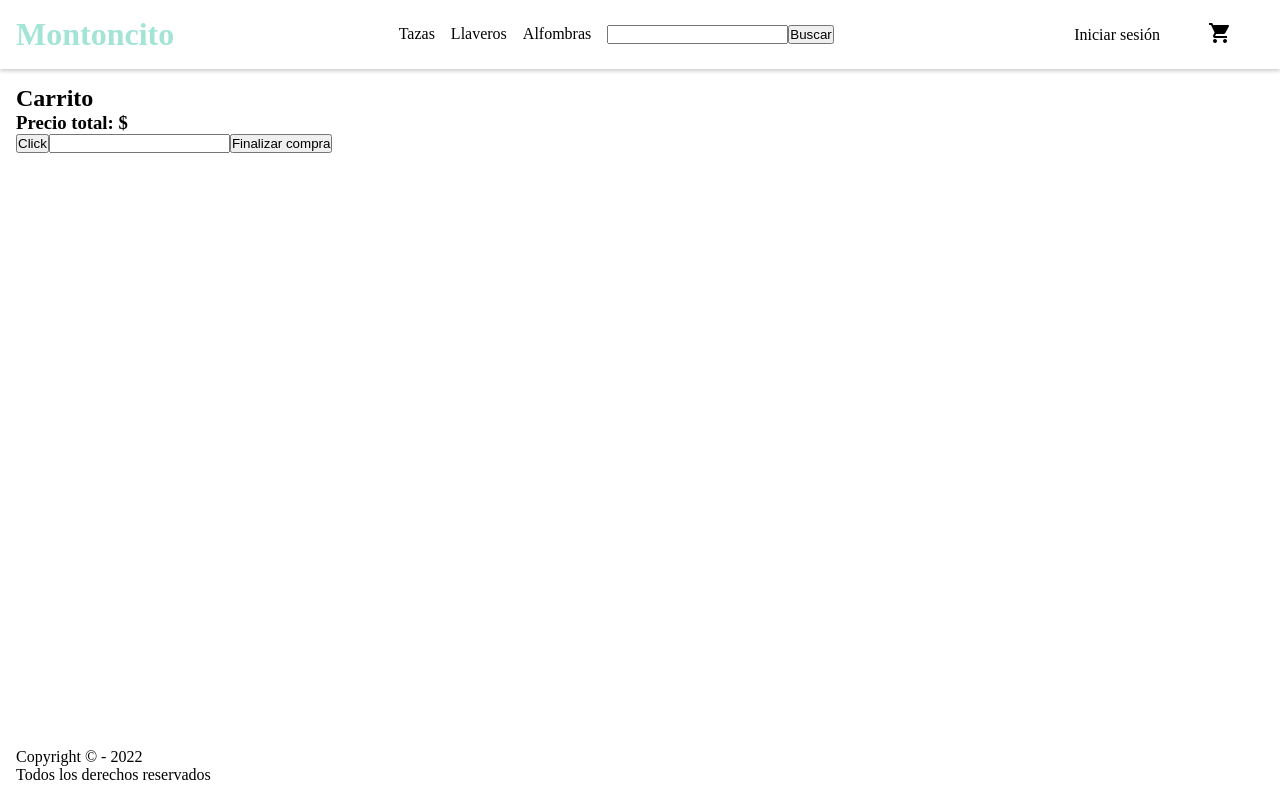
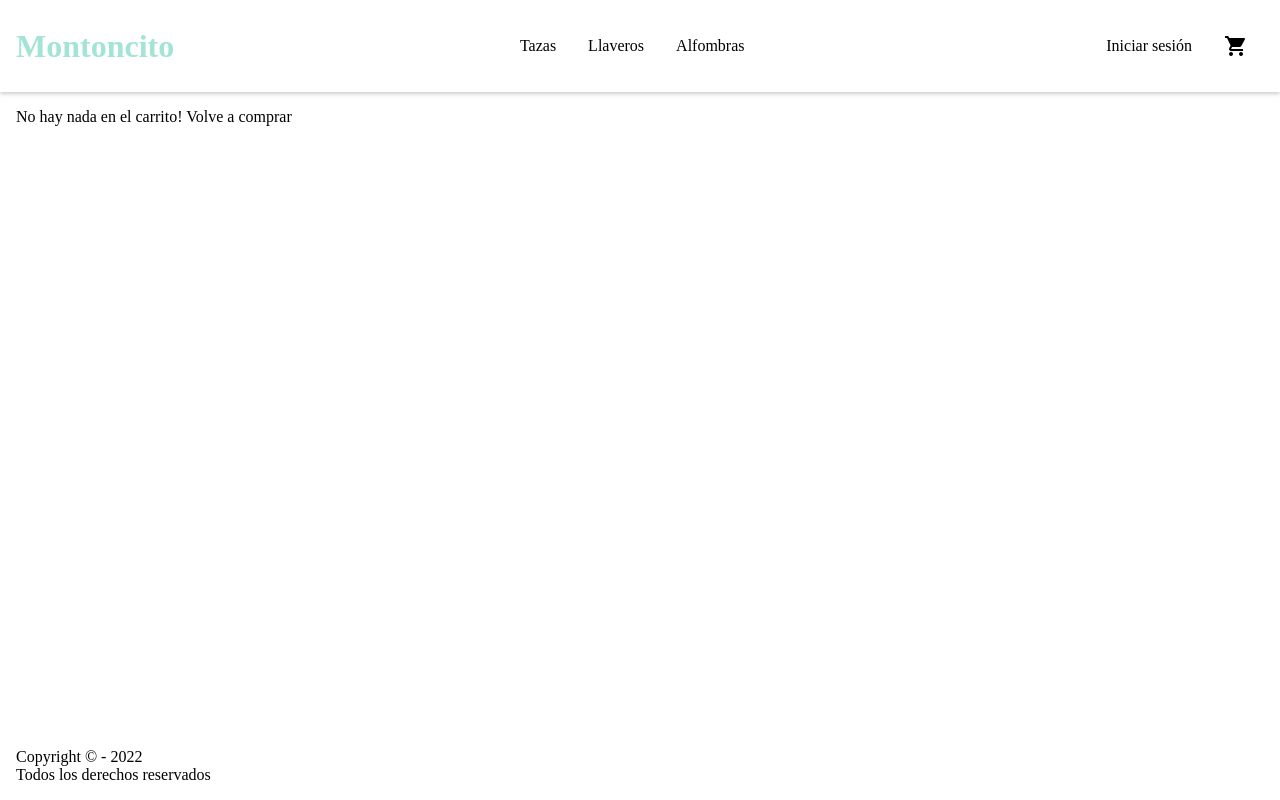
Before and after one commit to MaxiBoolean/Montoncito, a React (Create React App) app: page /carrito in a window 1280 px wide. Built offline with nearby package versions, Linux system fonts and the light colour scheme.

Commit message:
se modifica Carrito

```diff
--- a/src/components/Carrito/Carrito.js
+++ b/src/components/Carrito/Carrito.js
@@ -6,24 +6,13 @@ import { collection , addDoc } from "firebase/firestore";
 
 const Carrito = () => {
 
-  const {precio_total, carrito, vaciarCarrito} = useContext(contexto)
-  const [change, setChange] = useState(false)
-  const [nombre, setNombre] = useState("")
-  const [lista, setLista] = useState([carrito])
+  const {carrito, vaciarCarrito, cantidadTotal,removeItem,precioTotal} = useContext(contexto)
   const [idCompra, setIdCompra] = useState("")
 
 
-  const handleClick = ()=>{
-    setChange(!change)
-  }
-
-  const handleChange = (e)=>{
-    setNombre(e.target.value)
-  }
 
   const guardarCompra = () =>{
     const ordenesCollection = collection(db,"ordenes")
-
     const orden = {
       buyer : {
         name : "juan",
@@ -35,9 +24,7 @@ const Carrito = () => {
       date : "",
       total : 10000
     }
-
     const consulta = addDoc(ordenesCollection,orden)
-
     consulta
     .then((resultado)=>{
       setIdCompra(resultado.id)
@@ -48,15 +35,53 @@ const Carrito = () => {
   }
 
   return (
-    <div>
+    <>{cantidadTotal(carrito) === 0 ? <p>No hay nada en el carrito! Volve a comprar</p> :
+    <div className='containerCarrito'>
       <h2>Carrito</h2>
-      <p>{carrito.lista}</p>
-      <h3> Precio total: ${precio_total}</h3>
-      <button onClick={handleClick}>Click</button>
-      <input type="text" onChange={handleChange}/>
+      <table>
+        <thead>
+          <tr>
+            <th>Imagen</th>
+            <th>Artículo</th>
+            <th>Precio</th>
+            <th>Cantidad</th>
+            <th></th>
+          </tr>
+        </thead>
+        <tbody>
+        {carrito.map((e)=>{
+          console.log(e.item.id)
+          return (
+            <>
+              <tr>
+                {<td><img src={e.item.imagen} alt="imagen"></img></td>}
+                <td>{e.item.nombre}</td>
+                <td>$ {e.item.precio}</td>
+                <td>{e.cantidad}</td>
+                <td><button className='btnRed' onClick={removeItem}>Eliminar</button></td>
+              </tr>
+
+              </>
+          )
+        })}
+        </tbody>
+      </table>
+      <p></p>
+      <h3> Precio total: ${precioTotal()}</h3>
+      <div>
+      <button className='btnRed' onClick={vaciarCarrito}>Vaciar Carrito</button>
       <button onClick={guardarCompra}> Finalizar compra</button>
-    </div>
+      </div>
+    </div>}
+    </>
   )
 }
 
 export default Carrito
+
+{/* <div>
+  <p>Nombre: {e.item.nombre}</p>
+  <p>{e.item.descripcion}</p>
+  <img src={e.item.imagen} alt="imagen"></img>
+  <p>{e.item.precio}</p>
+</div> */}
--- /dev/null
+++ b/src/components/Carrito/Carrito.scss
@@ -0,0 +1,58 @@
+.containerCarrito {
+  margin: auto;
+  display: flex;
+  flex-direction: column;
+  align-items: center;
+  button {
+    font-size: 1rem;
+    padding: 0.5rem;
+    font-weight: bold;
+
+    border-radius: 0.5rem;
+    background-color: white;
+    color: #4ebea8;
+    border: 1px solid #4ebea8;
+    &:hover {
+      background-color: #4ebea8;
+      color: black;
+    }
+  }
+  .btnRed {
+    color: rgb(196, 62, 0);
+    border: 1px solid rgb(196, 62, 0);
+    &:hover {
+      background-color: rgb(196, 62, 0);
+      color: black;
+    }
+  }
+
+  table {
+    width: 70%;
+    border-collapse: collapse;
+    border: 3px solid #a3e4d7;
+    th {
+      font-size: 1.3rem;
+    }
+    tr {
+      td {
+        padding: 0.5rem 0;
+        text-align: center;
+        img {
+          width: 7rem;
+        }
+      }
+    }
+  }
+  h3 {
+    padding: 2rem 0;
+    color: #5fe1c7;
+    font-weight: bold;
+    font-size: 1.5rem;
+  }
+  div {
+    padding-top: 2rem;
+    display: flex;
+    width: 50%;
+    justify-content: space-around;
+  }
+}
--- a/src/components/CartContext/CartContext.js
+++ b/src/components/CartContext/CartContext.js
@@ -35,21 +35,35 @@ const MiCustomProvider = ({ children }) => {
   };
 
   const removeItem = (id)=>{
-    const newCart = [...carrito].map(e => e.id !== id);
+
+    const newCart = [...carrito].filter((e) => e.item.id != id);
     setCarrito(newCart)
+    /* let index = carrito.find(e => e.item.id === id)
+    console.log(index)
+    if(index !== -1){
+      return setCarrito(carrito.filter(item => item.item.id !== id ))
+    } */
   }
 
-  const clearCart = () =>{
+  const vaciarCarrito = () =>{
     setCarrito([])
   }
 
-  /* const valorDelContexto = {
-    cantidad_total,
-    precio_total,
-    carrito,
-  }; */
+  const cantidadTotal = (carrito) => {
+    let cantidad = 0
+    carrito.forEach((element) =>
+    cantidad = cantidad + element.cantidad)
+    return cantidad
+}
 
-  return <Provider value={{carrito, addItem, removeItem , clearCart}}>{children}</Provider>;
+const precioTotal = () => {
+    let total = 0
+    carrito.forEach((element) => {
+        total = total + (element.cantidad * element.item.precio)
+    })
+    return total
+}
+  return <Provider value={{carrito, addItem, removeItem , vaciarCarrito,cantidadTotal,precioTotal}}>{children}</Provider>;
 };
 
 export default MiCustomProvider;
--- a/src/components/CartWidget/CartWidget.js
+++ b/src/components/CartWidget/CartWidget.js
@@ -4,15 +4,15 @@ import { useContext } from "react";
 import { contexto } from "../CartContext/CartContext";
 
 const CartWidget = () => {
-  const {cantidad_total} = useContext(contexto);
+  const {carrito,cantidadTotal} = useContext(contexto);
 
-
+  let contador = cantidadTotal(carrito)
   return (
     <Link to="/carrito">
-      <span className="material-icons">
-        shopping_cart
-      </span>
-        {cantidad_total}
+      <div className="contenedorWidget">
+      <span className="material-icons">shopping_cart</span>
+      {contador !== 0 && <p className="contadorCarrito">{contador}</p>}
+      </div>
     </Link>
   )
 };
--- /dev/null
+++ b/src/components/CartWidget/CartWidget.scss
@@ -0,0 +1,14 @@
+.contenedorWidget{
+    display: flex;
+    align-items: flex-end;
+}
+
+.contadorCarrito{
+    width: 1.2rem;
+    height: 1.2rem;
+    color: black;
+    text-align: center;
+    border-radius: 50%;
+    background-color: #a3e4d7;
+    font-weight: bold;
+}
--- a/src/components/ItemCount/ItemCount.js
+++ b/src/components/ItemCount/ItemCount.js
@@ -24,7 +24,6 @@ const ItemCount = ({ stock, init, onAdd }) => {
       return console.log("No hay stock");
     } else {
       onAdd(contador); //Envio la cantidad de articulos a comprar al ItemDetail.js
-      console.log(contador);
       setConfirmado(true);
     }
   };
@@ -49,18 +48,11 @@ const ItemCount = ({ stock, init, onAdd }) => {
   } else {
     return (
       <div className="ItemCount">
-        <div>
-          <button onClick={restar} className="material-icons ItemCount__sumRes">
-            remove_circle
-          </button>
-          <p className="ItemCount__contador">{contador}</p>
-          <button onClick={sumar} className="material-icons ItemCount__sumRes">
-            add_circle
-          </button>
-        </div>
         <button className="ItemCount__comprado">¡Compra realizada!</button>
+
       </div>
     );
+    //Agregar boton que vaya al carrito
   }
 };
 
--- a/src/components/ItemDetail/ItemDetail.js
+++ b/src/components/ItemDetail/ItemDetail.js
@@ -9,7 +9,7 @@ const ItemDetail = ({productos}) => {
 
   const onAdd = (cantidad) =>{
     setCartItems(cantidad)
-    console.log(cartItems) //Aca traigo cantidad de items desde ItemCount.js
+    //console.log(cartItems) Aca traigo cantidad de items desde ItemCount.js
     addItem(productos, cantidad)
   }
 
--- a/src/components/ItemDetailContainer/ItemDetailContainer.js
+++ b/src/components/ItemDetailContainer/ItemDetailContainer.js
@@ -43,7 +43,7 @@ const ItemDetailContainer = () => {
     const consulta = getDoc(resultadoDelDoc);
     consulta
       .then((resultado) => {
-        setProducto(resultado.data());
+        setProducto({id: resultado.id, ...resultado.data()});
         setCargando(false);
       })
       .catch((error) => {
--- a/src/components/NavBar/NavBar.js
+++ b/src/components/NavBar/NavBar.js
@@ -7,8 +7,6 @@ function NavBar() {
       <Link to="/catalogo/tazas" className="nav__link">Tazas</Link>
       <Link to="/catalogo/llaveros" className="nav__link">Llaveros</Link>
       <Link to="/catalogo/alfombras" className="nav__link">Alfombras</Link>
-      <input type="search" name="" />
-      <button>Buscar</button>
     </nav>
   );
 }
--- a/src/css/estilos.scss
+++ b/src/css/estilos.scss
@@ -1,5 +1,7 @@
 @import "../components/ItemCount/ItemCount.scss";
 @import "../components/ItemList/ItemList.scss";
+@import "../components/CartWidget/CartWidget.scss";
+@import "../components/Carrito/Carrito.scss";
 
 * {
   padding: 0;
@@ -53,7 +55,7 @@ a {
   }
   nav {
     a {
-      margin-right: 1rem;
+      margin:0 1rem;
     }
   }
 }
```
